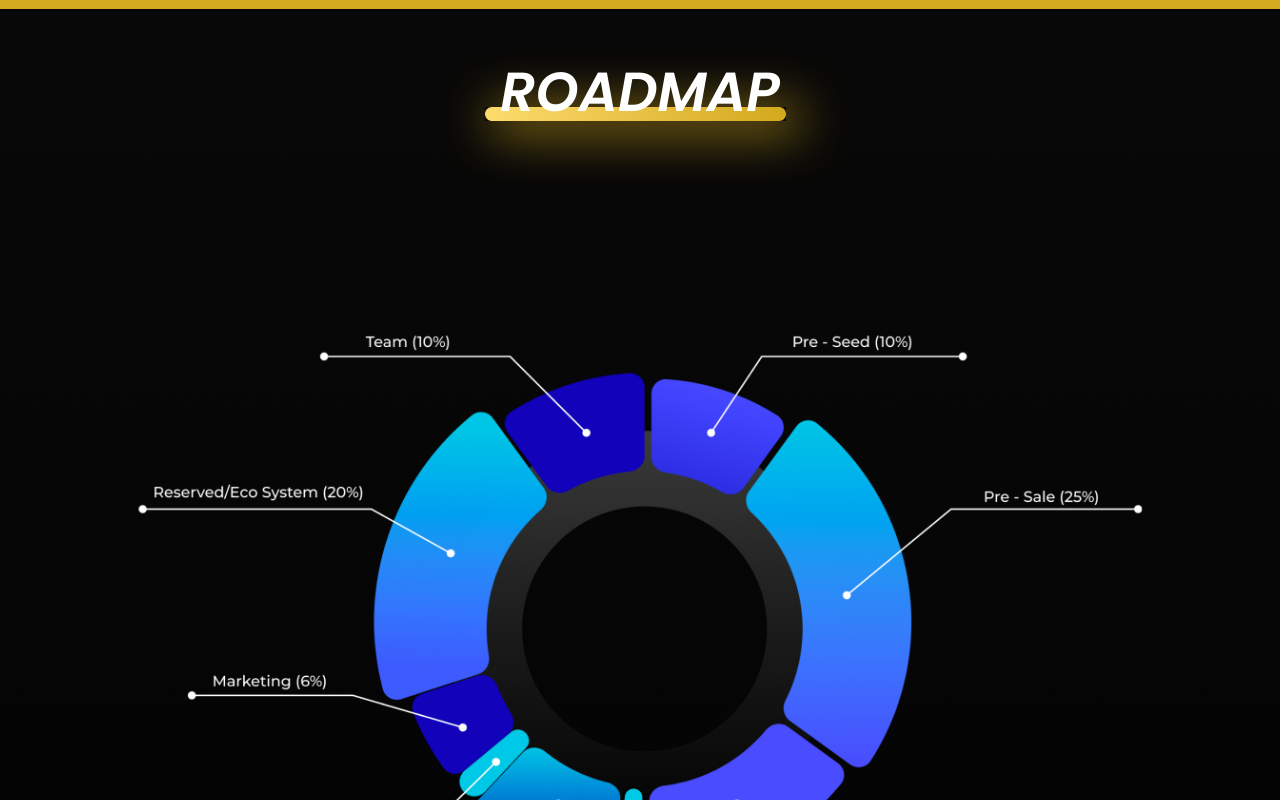
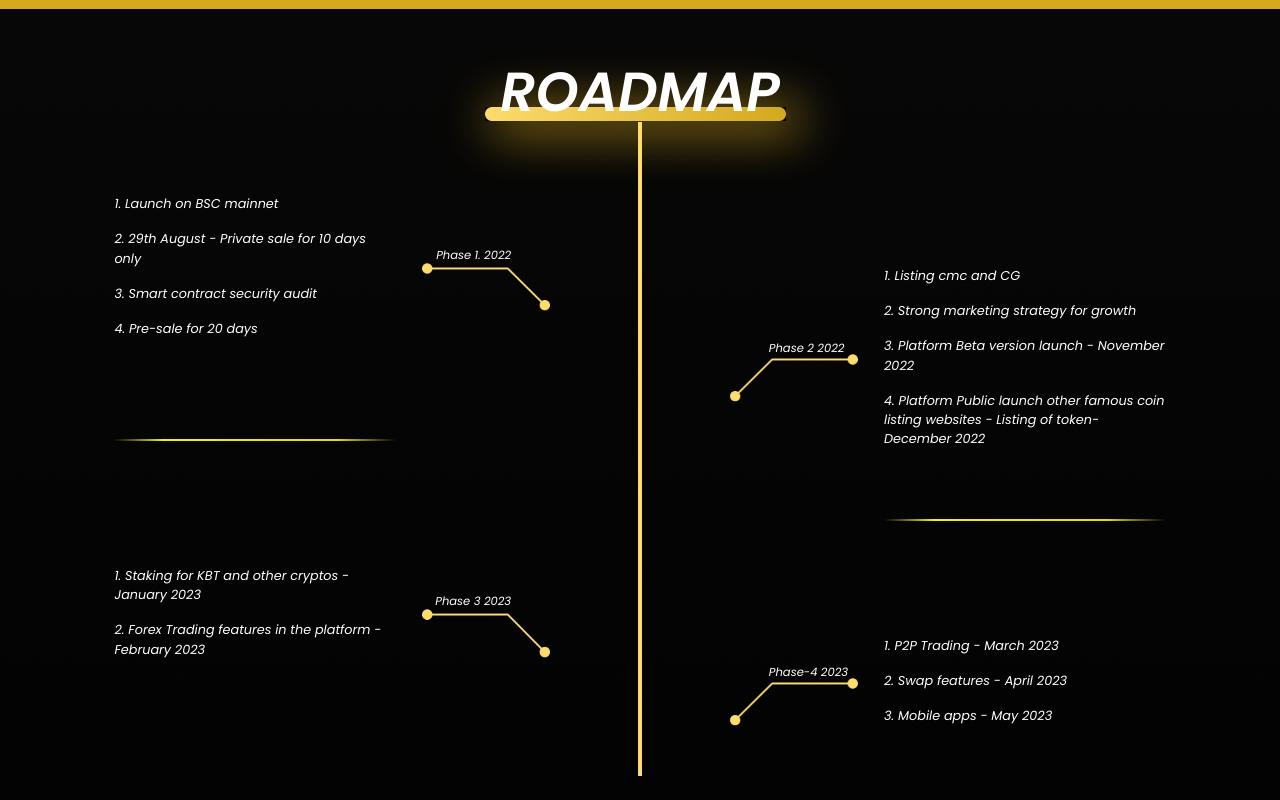
Before and after one commit to noorshanu/Banana, a React (Create React App) app: page / in a window 1280 px wide. Shown: the part 4420-5220 px from the top of the page. Built offline with nearby package versions, Linux system fonts and the light colour scheme.

Commit message:
Update Roadmap.js

```diff
--- a/src/components/Roadmap/Roadmap.js
+++ b/src/components/Roadmap/Roadmap.js
@@ -1,8 +1,7 @@
 import React from 'react'
 import './Roadmap.css'
 import Line from '../../images/line2.png'
-// import RoadmapImg from '../../images/roadmap-connector.png'
-import Roadmap1 from '../../images/roadmap1.png'
+import RoadmapImg from '../../images/roadmap-connector.png'
 
 function Roadmap() {
   return (
@@ -14,12 +13,7 @@ function Roadmap() {
           <h1>ROADMAP</h1>
           <img src={Line} alt=''/>
         </div>
-
-        <div className='container text-center'>
-          <img src={Roadmap1} alt='roadmap' className='road-img-1'/>
-
-        </div>
-      {/* <main className='roadmap-road'>
+      <main className='roadmap-road'>
 
       <div className="left-roadmap">
               <div className="roadmap-card">
@@ -63,10 +57,10 @@ function Roadmap() {
                     2. Forex Trading features in the platform - February 2023
 
                   </p>
-                </div> */}
+                </div>
 
                 {/* <!-- mobres --> */}
-                {/* <div className="road-mob">
+                <div className="road-mob">
                   <p className="roadmap-date weight-7">Phase 2 2022
 </p>
                   <img
@@ -158,7 +152,7 @@ function Roadmap() {
 
 
             </div>
-      </main> */}
+      </main>
       </div>
 
 
```
